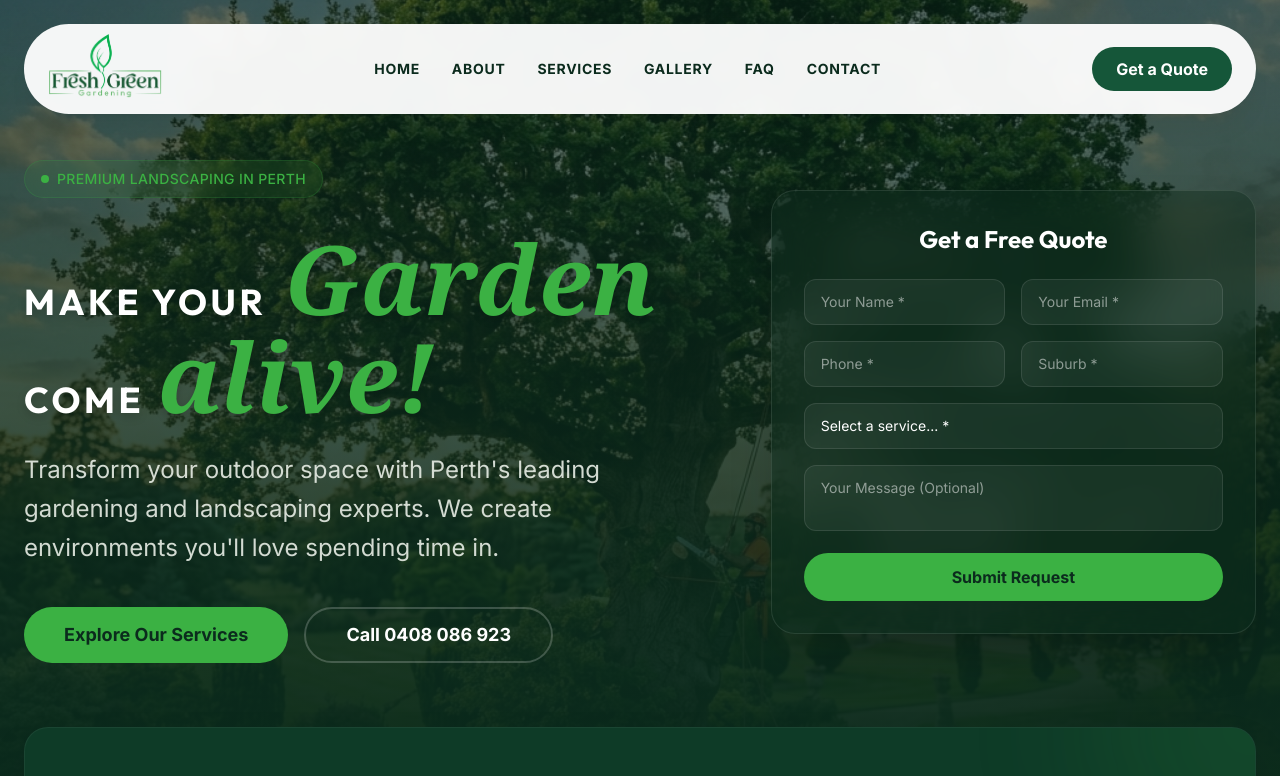
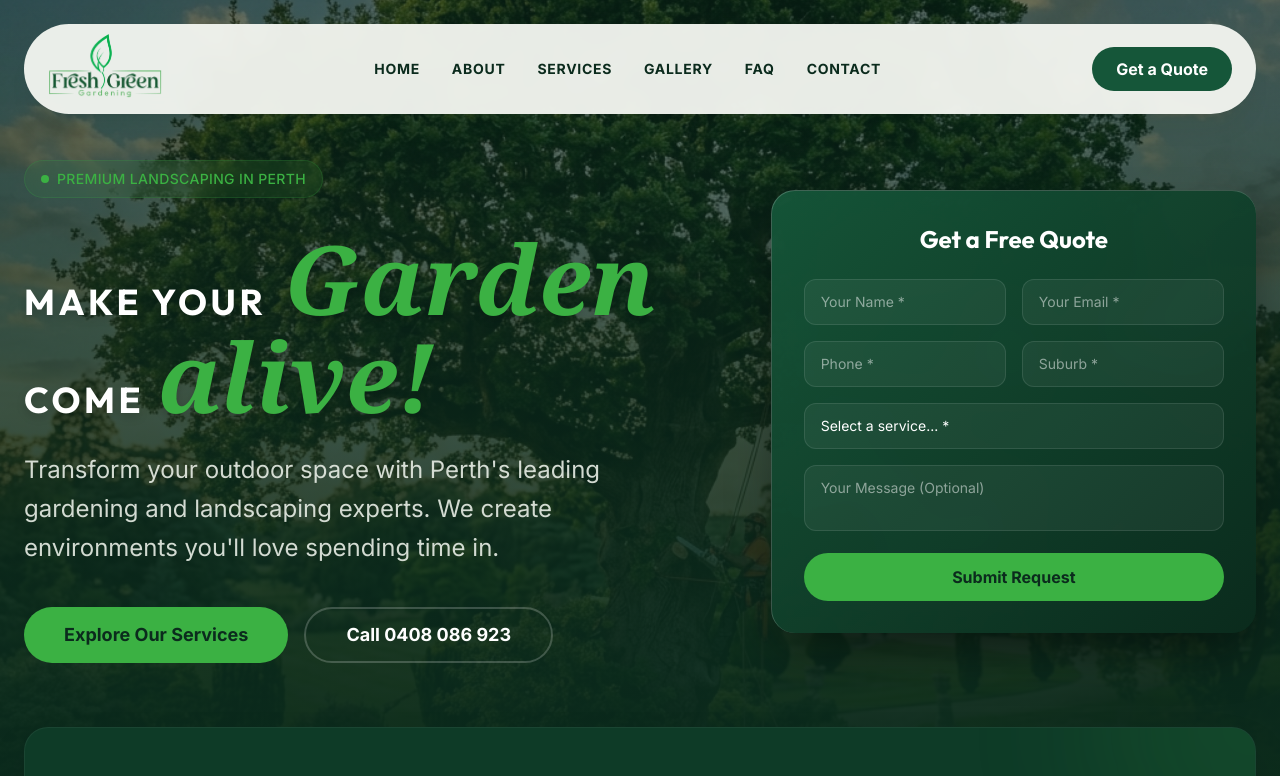
Before and after one commit to talhs999/Fresh-Green, a Next.js app: page / in a window 1280 px wide. Shown: the top 776 px of the page. Built offline with nearby package versions, Linux system fonts and the light colour scheme.

Commit message:
Update header background to off-white and improve form styling

```diff
--- a/src/components/layout/Header.tsx
+++ b/src/components/layout/Header.tsx
@@ -40,8 +40,8 @@ export default function Header() {
           className={cn(
             "flex items-center justify-between mx-auto max-w-7xl rounded-full transition-colors duration-300",
             isScrolled
-              ? "bg-white/95 backdrop-blur-md shadow-lg shadow-black/10 border border-brand-dark/10 px-6 py-3"
-              : "bg-white/95 backdrop-blur-sm shadow-xl shadow-black/5 px-6 py-4"
+              ? "bg-brand-offwhite/95 backdrop-blur-md shadow-lg shadow-brand-dark/10 border border-brand-dark/10 px-6 py-3"
+              : "bg-brand-offwhite/95 backdrop-blur-sm shadow-xl shadow-brand-dark/5 px-6 py-4"
           )}
         >
           <Link href="/" className="flex items-center group shrink-0">
@@ -97,7 +97,7 @@ export default function Header() {
       {/* Mobile Nav */}
       <div
         className={cn(
-          "md:hidden absolute top-full left-4 right-4 mt-2 bg-white/95 backdrop-blur-md border border-brand-dark/10 rounded-3xl p-6 shadow-2xl flex flex-col gap-4 transform transition-all duration-300 origin-top",
+          "md:hidden absolute top-full left-4 right-4 mt-2 bg-brand-offwhite/95 backdrop-blur-md border border-brand-dark/10 rounded-3xl p-6 shadow-2xl flex flex-col gap-4 transform transition-all duration-300 origin-top",
           mobileMenuOpen ? "scale-y-100 opacity-100 visible" : "scale-y-95 opacity-0 invisible"
         )}
       >
--- a/src/components/ui/HeroContactForm.tsx
+++ b/src/components/ui/HeroContactForm.tsx
@@ -63,7 +63,7 @@ export function HeroContactForm() {
   }
 
   return (
-    <div className="bg-brand-dark/40 backdrop-blur-xl rounded-3xl p-6 md:p-8 border border-white/10 shadow-2xl">
+    <div className="bg-gradient-to-br from-brand-primary/95 to-brand-dark/95 backdrop-blur-xl rounded-3xl p-6 md:p-8 border-t border-l border-white/20 shadow-2xl shadow-black/50">
       <h3 className="text-2xl font-display font-bold text-white mb-6 text-center">Get a Free Quote</h3>
       <form onSubmit={handleSubmit} className="space-y-4">
         <div className="grid grid-cols-2 gap-4">
```
